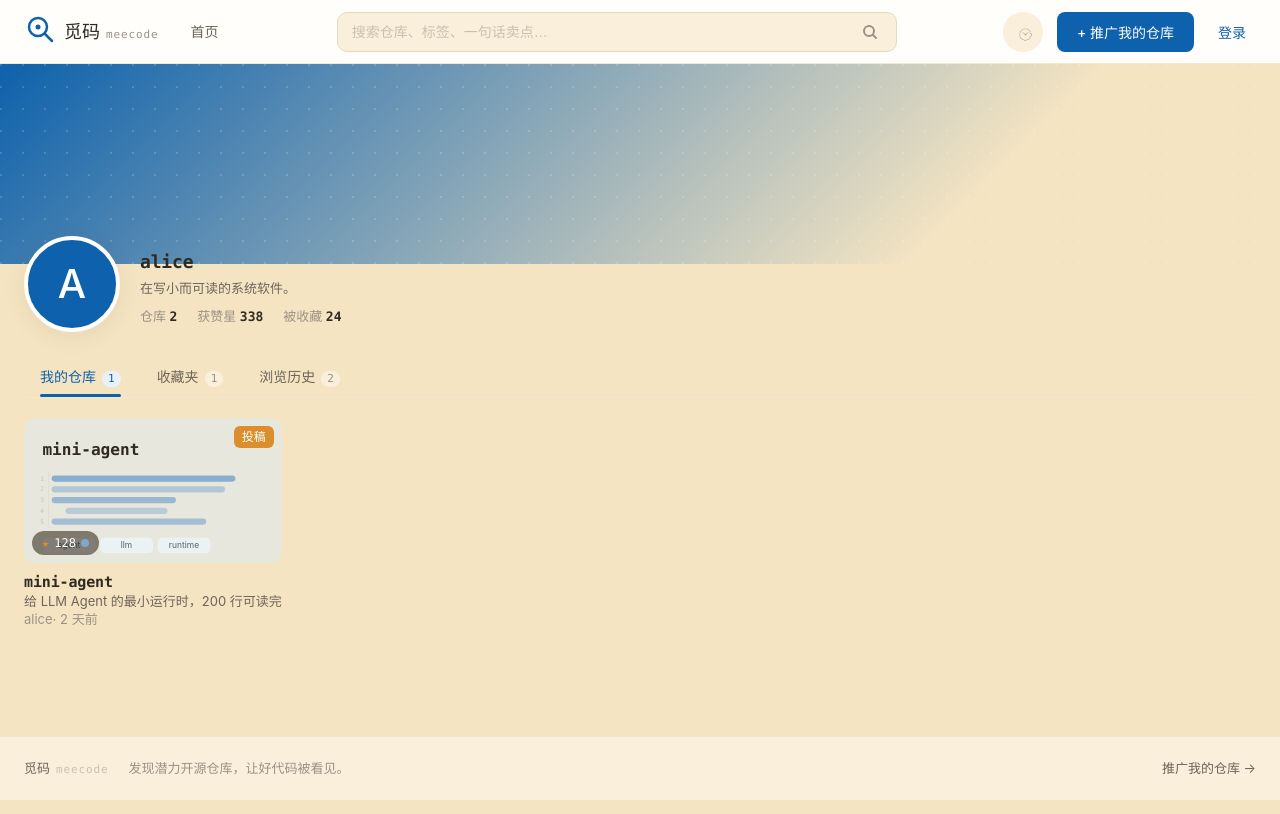
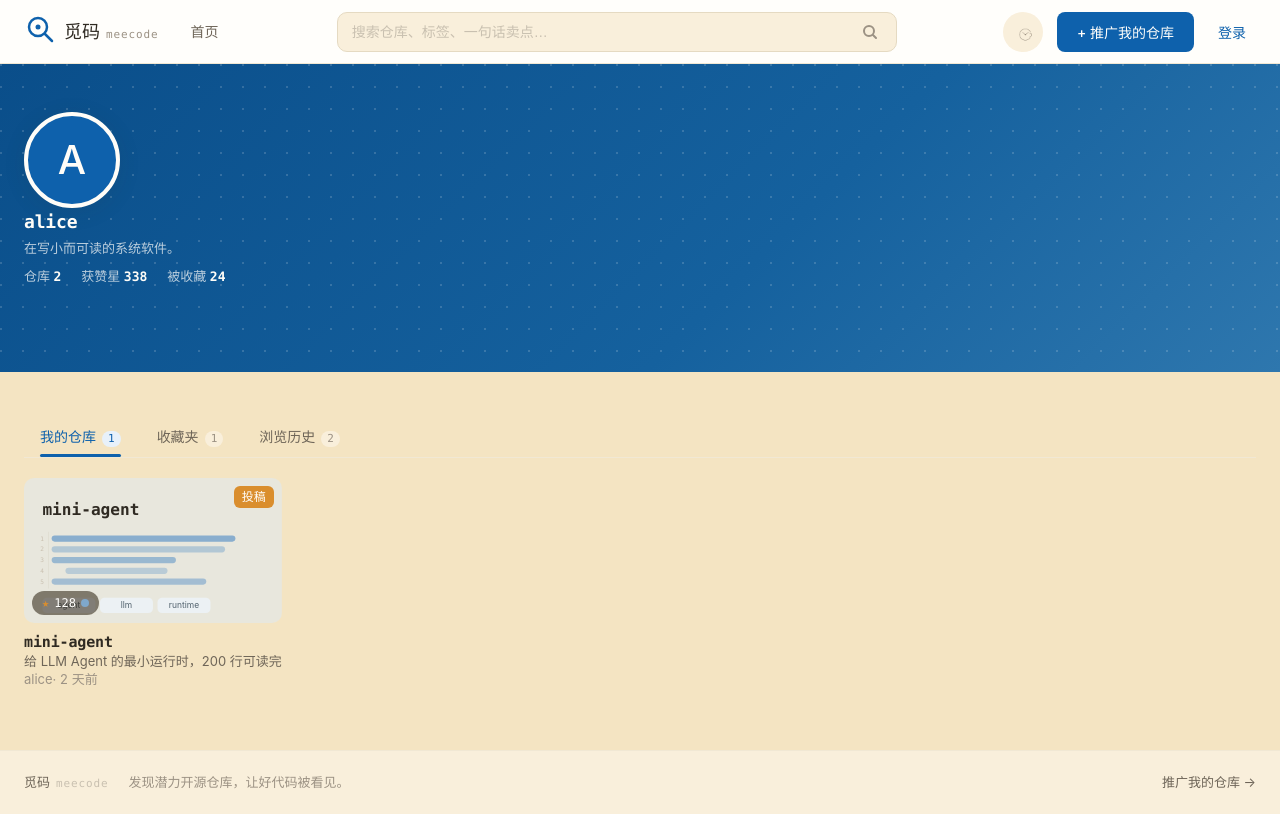
Before and after one commit to alaala-daka/Meecode-Find_your_code, a React (Vite) app in the folder frontend/: page /user/alice in a window 1280 px wide. Built offline with nearby package versions, Linux system fonts and the light colour scheme.

Commit message:
feat(frontend): 个人页头部整体纳入深蓝横幅直至分类行上方

```diff
--- a/frontend/src/pages/ProfilePage.css
+++ b/frontend/src/pages/ProfilePage.css
@@ -1,30 +1,31 @@
 /* src/pages/ProfilePage.css —— 规范 §7.5：渐变横幅 + 骑线头像 + 吸顶 tab */
 .profile-loading { color: var(--text3); padding: 60px 0; text-align: center; }
-/* 横幅：品牌蓝→米色渐变 + 细点阵纹理（实时生成、零图片，规范 §7.5） */
+/* 横幅：深蓝渐变 + 点阵纹理；头部整体位于横幅内，底边贴 tab 上沿（§3.1） */
 .profile-banner {
-  height: 200px;
   background:
     radial-gradient(circle at 1px 1px, var(--dot_texture) 1px, transparent 1.5px),
-    linear-gradient(135deg, var(--brand_blue) 0%, var(--bg3) 75%);
+    var(--profile_banner);
   background-size: 22px 22px, 100% 100%;
+  padding-top: 28px;
+  padding-bottom: 20px;
 }
-.profile-page { position: relative; }
-.profile-head { display: flex; gap: 20px; align-items: flex-end; margin-top: -48px; }
+.profile-page { position: relative; margin-top: 24px; }
+.profile-head { display: flex; gap: 20px; align-items: flex-end; }
 .profile-avatar {
   width: 96px; height: 96px;
   border-radius: 50%;
   background: var(--brand_blue);
-  color: var(--bg1);
+  color: var(--on_banner);
   display: flex; align-items: center; justify-content: center;
   font-size: 40px; font-weight: 500;
-  border: 4px solid var(--bg1);
+  border: 4px solid var(--on_banner);
   box-shadow: var(--shadow_float);
 }
 .profile-info { flex: 1; padding-bottom: 6px; }
-.profile-name { font-family: var(--font-mono); font-size: 18px; font-weight: 600; letter-spacing: -0.01em; }
-.profile-bio { margin-top: 4px; color: var(--text2); font-size: 13px; display: flex; align-items: center; gap: 8px; }
+.profile-name { font-family: var(--font-mono); font-size: 18px; font-weight: 600; letter-spacing: -0.01em; color: var(--on_banner); }
+.profile-bio { margin-top: 4px; color: var(--on_banner_dim); font-size: 13px; display: flex; align-items: center; gap: 8px; }
 .bio-edit {
-  color: var(--text4);
+  color: var(--on_banner_dim);
   padding: 2px 6px;
   border-radius: var(--radius-sm);
   opacity: 0;
@@ -33,7 +34,7 @@
 .profile-bio:hover .bio-edit,
 .profile-bio:focus-within .bio-edit,
 .bio-edit:focus-visible { opacity: 1; }
-.bio-edit:hover { color: var(--brand_blue); }
+.bio-edit:hover { color: var(--on_banner); }
 .bio-input {
   margin-top: 4px;
   padding: 6px 10px;
@@ -41,11 +42,12 @@
   border-radius: var(--radius-md);
   font-size: 13px;
   background: var(--bg1);
+  color: var(--text1);
   box-shadow: var(--focus_ring);
   outline: none;
 }
-.profile-stats { display: flex; gap: 20px; margin-top: 8px; color: var(--text3); font-size: 13px; font-variant-numeric: tabular-nums; }
-.profile-stats b { font-family: var(--font-mono); color: var(--text1); font-weight: 600; }
+.profile-stats { display: flex; gap: 20px; margin-top: 8px; color: var(--on_banner_dim); font-size: 13px; font-variant-numeric: tabular-nums; }
+.profile-stats b { font-family: var(--font-mono); color: var(--on_banner); font-weight: 600; }
 
 .profile-page .tabs { position: sticky; top: 64px; z-index: 18; margin-top: 24px; background: var(--bg3); }
 .profile-tab-body { margin-top: 20px; animation: fade-in 0.15s var(--ease); }
--- a/frontend/src/pages/ProfilePage.tsx
+++ b/frontend/src/pages/ProfilePage.tsx
@@ -87,10 +87,8 @@ export default function ProfilePage() {
   return (
     <>
       <TopBar />
-      <div className="profile-banner" aria-hidden="true" />
-      <main id="main" className="page-shell profile-page">
-        {loadError && <ErrorBanner message="主页加载失败" onRetry={() => void loadAll()} />}
-        <header className="profile-head">
+      <div className="profile-banner">
+        <header className="page-shell profile-head-wrap">
           <div className="profile-avatar" role="img" aria-label={`${profile.login} 的头像`}>
             {profile.login.slice(0, 1).toUpperCase()}
           </div>
@@ -123,7 +121,9 @@ export default function ProfilePage() {
             </p>
           </div>
         </header>
-
+      </div>
+      <main id="main" className="page-shell profile-page">
+        {loadError && <ErrorBanner message="主页加载失败" onRetry={() => void loadAll()} />}
         <Tabs
           items={TAB_ITEMS.map((t) => ({ ...t, count: lists[t.key as 'repos' | 'favs' | 'history'].length }))}
           active={tab}
--- a/frontend/src/styles/theme.css
+++ b/frontend/src/styles/theme.css
@@ -50,6 +50,10 @@
     Menlo, "Liberation Mono", "Courier New", monospace;
   /* 个人页横幅细纹理（规范 §7.5 实时生成、零图片） */
   --dot_texture: rgba(255, 254, 251, 0.16);
+  /* 个人页横幅（2026-08-27 五项改进 §3.1：深蓝底白字，延伸覆盖整个头部） */
+  --profile_banner: linear-gradient(135deg, #0A4E8A 0%, #15619E 60%, #2E77AE 100%);
+  --on_banner: #FFFDF8;
+  --on_banner_dim: rgba(255, 254, 251, 0.72);
   /* 布局（§5 增补）：流式内容区，压缩左右留空，常规桌面即五列 */
   --shell-max: 1600px;
   --shell-pad: 24px;
```
Also changed, not shown: 2 other files (tests, documents, lock files or other folders).
